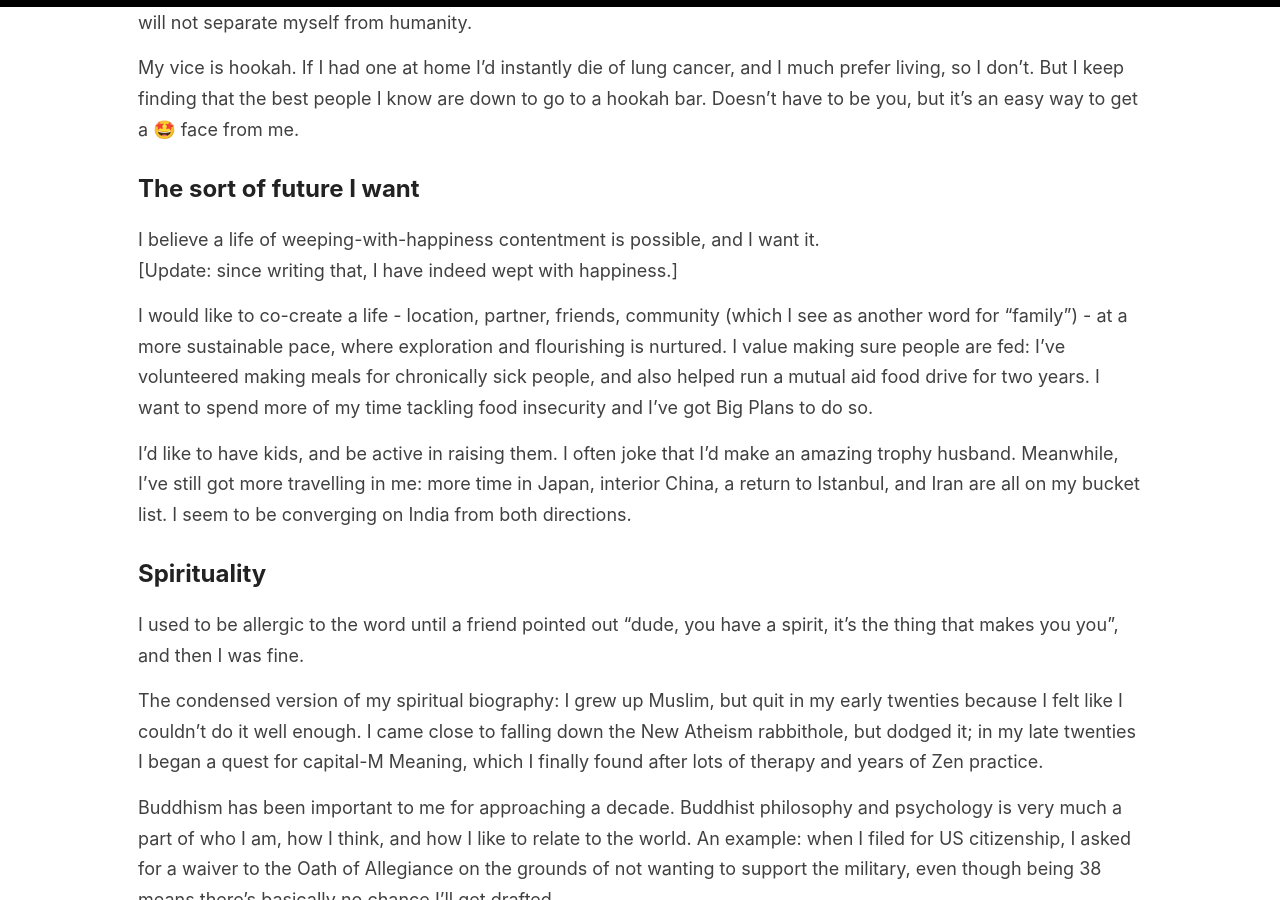
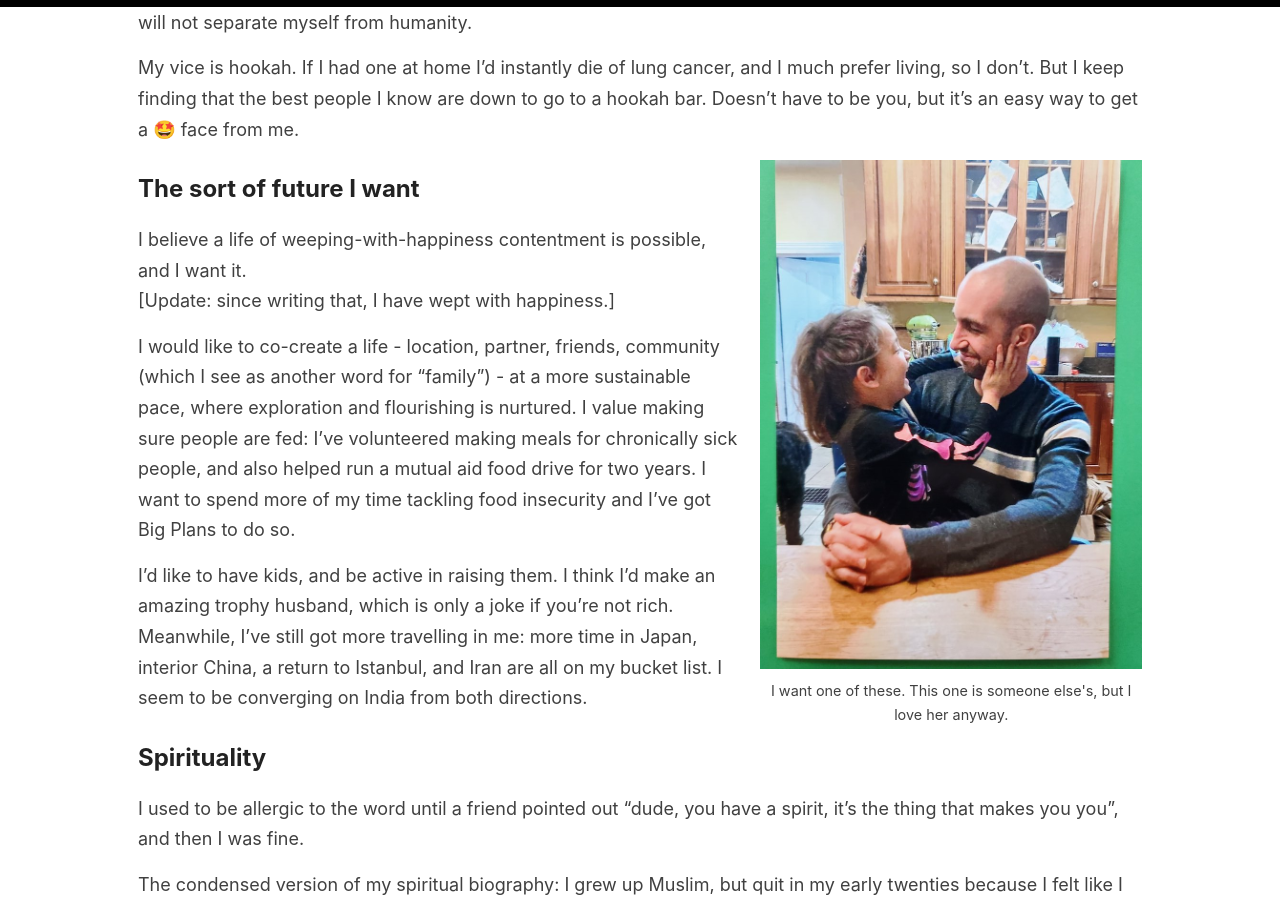
Before and after one commit to helgridly/love, a Jekyll site: the page built from index.md, in a window 1280 px wide and 900 px high, scrolled down 2527 px. Built offline with Jekyll 4.4.1, drawn with Linux system fonts in a browser that asks for light colours.

Commit message:
add lyra pic to homepage

```diff
--- a/images/moodboard/moodboard_index.txt
+++ b/images/moodboard/moodboard_index.txt
@@ -26,9 +26,9 @@ fooddrive.mp4 1 at the Dorchester Community Fridge food drive
 20240812_131402.jpg 1
 20240812_083600.jpg 1 goddaughter ignores everyone, studiously poking at her tablet for 5 minutes. runs over, gives this to me, and runs away
 20240615_084759.jpg 2 with my goddaughter
+20240528_114702.jpg 1 the Deer Island Wastewater Treatment Plant on Boston Harbor looks like a Star Wars set
+20240528_115018.jpg 1 a actual spaceship (Deer Island Wastewater Treatment Plant)
 20240528_115944.jpg 1 a laser turret (Deer Island Wastewater Treatment Plant)
-20240528_115018.jpg 1 a actual spaceship (Deer Island Wastewater Treatment Plant)
-20240528_114702.jpg 1 the Deer Island Wastewater Treatment Plant on Boston Harbor looks like a Star Wars set
 20240523_144927.jpg 1
 20240519_140031.jpg 1 Hyde Park, London
 20240514_184513.jpg 2
--- a/index.md
+++ b/index.md
@@ -107,14 +107,20 @@ I have worked in tech for 15+ years and one thing it is easy to do is separate o
 
 My vice is hookah. If I had one at home I'd instantly die of lung cancer, and I much prefer living, so I don't. But I keep finding that the best people I know are down to go to a hookah bar. Doesn't have to be you, but it's an easy way to get a 🤩 face from me.
 
+<div style="float: right; width: 40%; padding: 0 0 0 20px">
+<img src="{{site.baseurl}}/images/moodboard/mids/20240615_084759.jpg" style="width: 100%;" />
+<span style="display: block; text-align: center; font-size: 80%">I want one of these. This one is someone else's, but I love her anyway.</span>
+</div>
+
 ## The sort of future I want
 
 I believe a life of weeping-with-happiness contentment is possible, and I want it.
-[Update: since writing that, I have indeed wept with happiness.]
+[Update: since writing that, I have wept with happiness.]
 
 I would like to co-create a life - location, partner, friends, community (which I see as another word for "family") - at a more sustainable pace, where exploration and flourishing is nurtured. I value making sure people are fed: I've volunteered making meals for chronically sick people, and also helped run a mutual aid food drive for two years. I want to spend more of my time tackling food insecurity and I've got Big Plans to do so.
 
-I'd like to have kids, and be active in raising them. I often joke that I'd make an amazing trophy husband. Meanwhile, I've still got more travelling in me: more time in Japan, interior China, a return to Istanbul, and Iran are all on my bucket list. I seem to be converging on India from both directions.
+I'd like to have kids, and be active in raising them. I think I'd make an amazing trophy husband, which is only a joke if you're not rich. Meanwhile, I've still got more travelling in me: more time in Japan, interior China, a return to Istanbul, and Iran are all on my bucket list. I seem to be converging on India from both directions.
+
 
 ## Spirituality
 
```
